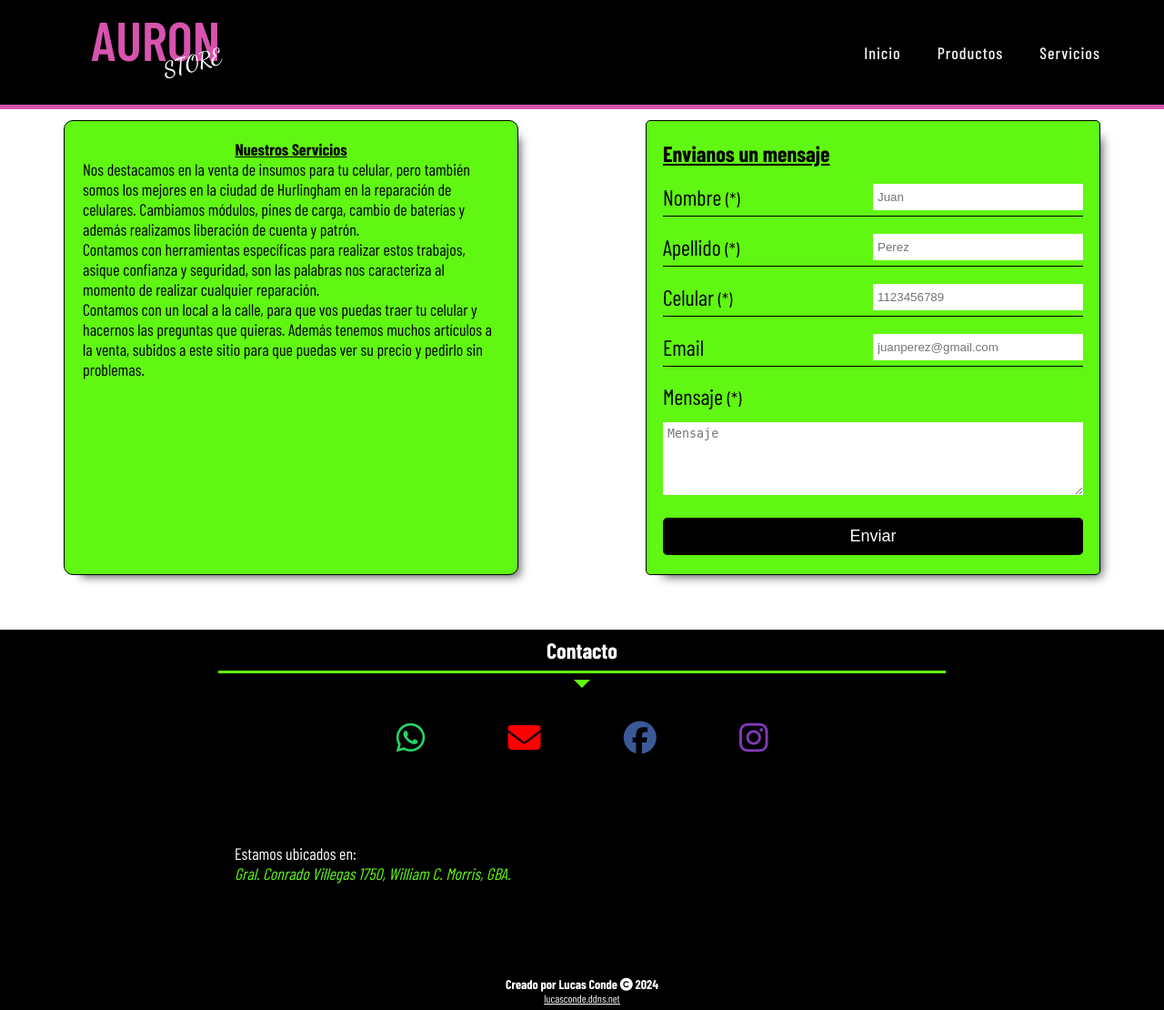
After one commit to lucas050895/AuronStore, a PHP site: page /vistas/servicios.php in a window 1280 px wide. The commit adds this page. Shown: the whole page at 91% size. Run offline with PHP 8.4, Linux system fonts and the light colour scheme; some libraries are stand-ins or nearby versions; some web fonts are replaced; grey boxes are pictures that could not be loaded.

Commit message:
Agregando seccion SERVICIOS

```diff
--- /dev/null
+++ b/css/servicios.css
@@ -0,0 +1,115 @@
+@import url(style.css);
+
+
+main > .container_general{
+    display: flex;
+    flex-direction: column;
+}
+/*CONTENEDOR DE SERVICIOS*/
+.container_general > section{
+    width: 90%;
+    max-width: 500px;
+    margin: 1em auto 0;
+    padding: 20px;
+    background-color: var(--color-secondary);
+    border: 1px solid  black;
+    border-radius: 10px;
+    box-shadow: 10px 10px 11px -9px rgba(0,0,0,0.75);
+}
+
+/*SUBTITULO DE SERVICIOS*/
+.container_general > section h2{
+    text-decoration: underline;
+    text-align: center;
+}
+
+.container_general > section p{
+    font-size: 1.5em;
+}
+
+
+/* FORMULARIO */
+form{
+    width: 90%;
+    max-width: 500px;
+    margin: 1em auto;
+    padding: 1.5em;
+    display: flex;
+    flex-direction: column;
+    justify-content: space-around;
+    border: 1px solid black;
+    border-radius: 5px;
+    background-color: var(--color-secondary);
+    box-shadow: 10px 10px 11px -9px rgba(0,0,0,0.75);
+}
+form > h2{
+    margin-bottom: .5em;
+    font-size: 2em;
+    text-decoration: underline;
+}
+/* CONTENEDOR DE CADA LABEL Y INPUT */
+form > div{
+    width: 100%;
+    display: flex;
+    padding-bottom: .5em;
+    margin-bottom: 1em;
+    border-bottom: 1px solid black;
+}
+form > div > label{
+    width: 50%;
+    font-size: 2em;
+}
+form > div > label > span{
+    font-size: .8em;
+}
+form > div > input{
+    width: 50%;
+    padding: 5px;
+    border: none;
+}
+/* CONTENEDOR DE TEXTAREA */
+form > div:nth-child(6){
+    flex-direction: column;
+    border: none;
+}
+form > div:nth-child(6) > textarea{
+    width: 100%;
+    min-width: 100%;
+    max-width: 100%;
+    height: 80px;
+    min-height: 80px;
+    max-height: 80px;
+    margin: 1em auto 0;
+    padding: 5px;
+    border: none;
+}
+
+form > input[type="submit"]{
+    width: 100%;
+    padding: 10px;
+    font-size: 1.5em;
+    background-color: #000;
+    color: white;
+    border: none;
+    border-radius: 5px;
+    cursor: pointer;
+}
+form > input[type="submit"]:hover{
+    background-color: var(--color-primary);
+    color: white;
+    transition: all .5s ease;
+}
+
+
+/*ADAPTACIONES*/
+@media screen and (min-width:920px){
+    main > .container_general{
+        flex-direction: row;
+    }
+    .container_general > section{
+        height: 500px;
+    }
+    .container_general > form{
+        height: 500px;
+    }
+}
--- a/layout/nav.php
+++ b/layout/nav.php
@@ -17,7 +17,7 @@
         <ul>
             <li><a href="http://lucasconde.ddns.net/AuronStore/">Inicio</a></li>
             <li><a href="http://lucasconde.ddns.net/AuronStore/vistas/productos.php">Productos</a></li>
-            <li><a href="#">Servicios</a></li>
+            <li><a href="http://lucasconde.ddns.net/AuronStore/vistas/servicios.php">Servicios</a></li>
         </ul>
     </nav>
 </header>
--- /dev/null
+++ b/vistas/servicios.php
@@ -0,0 +1,63 @@
+<?php include('../config/conexion.php'); ?>
+
+<!DOCTYPE html>
+<html lang="es">
+<head>
+    <!-- META -->
+    <?php include('../layout/meta.php'); ?>
+
+    <!-- ICONOS -->
+    <?php include('../layout/iconos.php'); ?>
+
+    <!-- CSS -->
+    <link rel="stylesheet" href="../css/servicios.css">
+</head>
+<body>
+    <main>
+        <!-- MENU DE NAVEGACION -->
+        <?php include("../layout/nav.php"); ?>
+
+        <div class="container_general">
+            <section>
+                <h2>Nuestros Servicios</h2>
+
+                <p>Nos destacamos en la venta de insumos para tu celular, pero también somos los mejores en la ciudad de Hurlingham en la reparación de celulares. Cambiamos módulos, pines de carga, cambio de baterías y además realizamos liberación de cuenta y patrón.
+                    <br>
+                Contamos con herramientas específicas para realizar estos trabajos, asique confianza y seguridad, son las palabras nos caracteriza al momento de realizar cualquier reparación.
+                    <br>
+                Contamos con un local a la calle, para que vos puedas traer tu celular y hacernos las preguntas que quieras. Además tenemos muchos artículos a la venta, subidos a este sitio para que puedas ver su precio y pedirlo sin problemas.
+                </p>
+            </section>
+
+            <form action="../php/enviar_correo.php" method="post">
+                <h2>Envianos un mensaje</h2>
+                <div>
+                    <label for="nombre">Nombre <span>(*)</span></label>
+                    <input type="text" id="nombre" name="nombre" placeholder="Juan" required>
+                </div>
+                <div>
+                    <label for="apellido">Apellido <span>(*)</span></label>
+                    <input type="text" id="apellido" name="apellido" placeholder="Perez" required>
+                </div>
+                <div>
+                    <label for="celular">Celular <span>(*)</span></label>
+                    <input type="number" id="celular" name="celular" placeholder="1123456789" required>
+                </div>
+                <div>
+                    <label for="email">Email</label>
+                    <input type="email" id="email" name="email" placeholder="juanperez@gmail.com">
+                </div>
+                <div>
+                    <label for="mensaje">Mensaje  <span>(*)</span></label>
+                    <textarea id="mensaje" name="mensaje" placeholder="Mensaje" required></textarea>
+                </div>
+
+                <input type="submit" value="Enviar">
+            </form>
+        </div>
+
+        <!-- PIE DE PAGINA -->
+        <?php include("../layout/footer.php"); ?>
+    </main>
+</body>
+</html>
```
Also changed, not shown: php/enviar_correo.php (added, +15 -0 lines).
